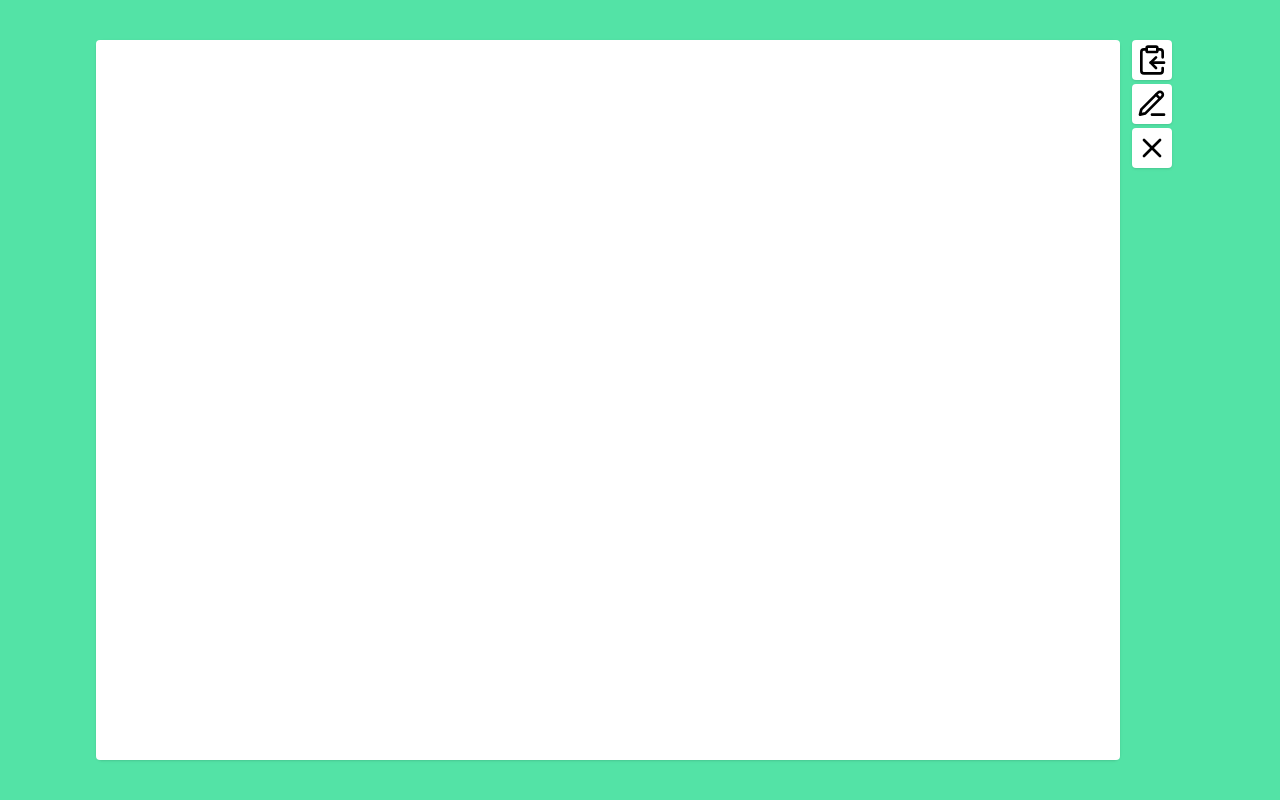
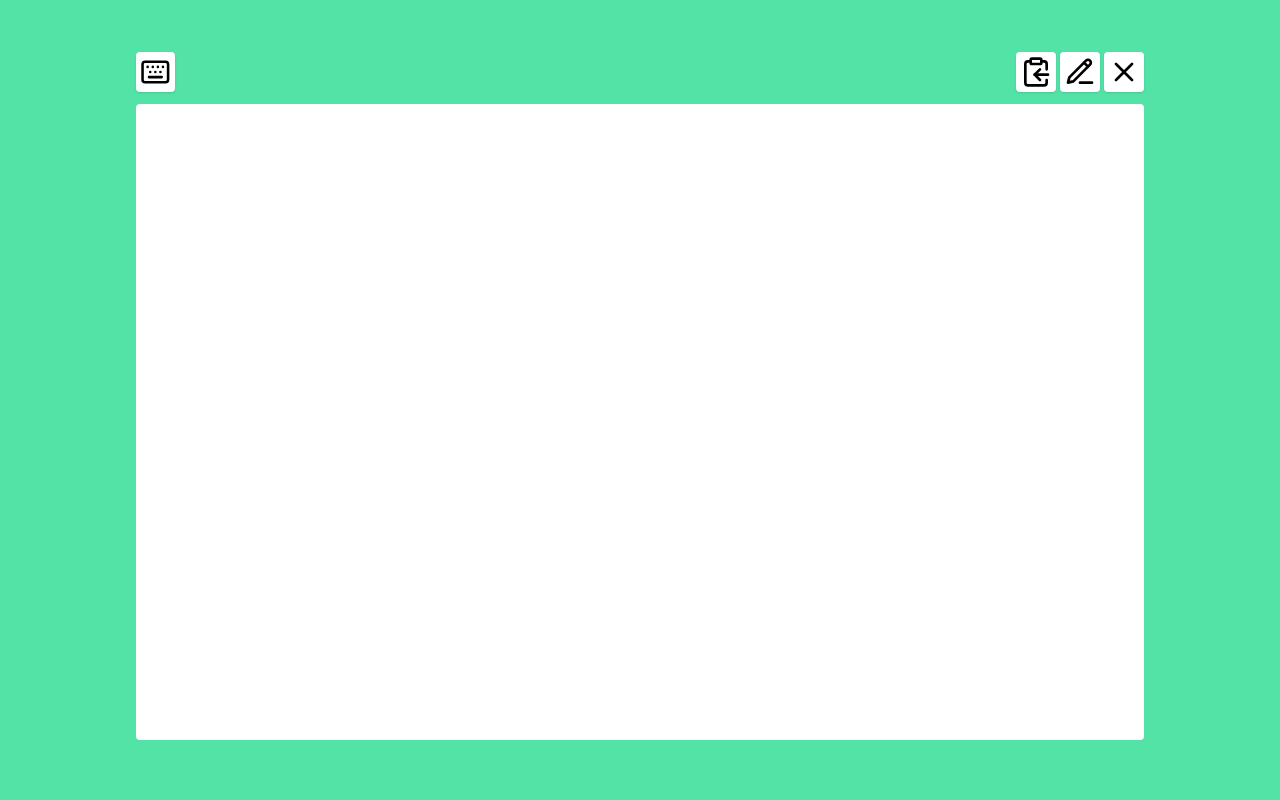
Before and after one commit to ysrtyfn/osmani-klavye, a Next.js app: page / in a window 1280 px wide. Built offline with nearby package versions, Linux system fonts and the light colour scheme.

Commit message:
Takdim kısmı tertiplendi.

```diff
--- a/src/iskele/kalipTatbikatlari/MetinTatbikati.ts
+++ b/src/iskele/kalipTatbikatlari/MetinTatbikati.ts
@@ -31,7 +31,8 @@ export class MetinTatbikati implements MetinMukavelesi {
 
     if (öncekiHarf === "ا" && harfiOsmani === "ا") {
       this.metin = this.metin.slice(0, -1);
-      harfiOsmani = "آ";
+      // harfiOsmani = "آ";
+      harfiOsmani = "\u0622";
     }
     // else if (harfiOsmani !== "" && harfiOsmani !== "-") {
     //   console.log("Bu harfi eklenmeli: " + harf);
@@ -51,7 +52,8 @@ export class MetinTatbikati implements MetinMukavelesi {
 
     if (öncekiHarf === "ا" && harfiOsmani === "ا") {
       metinİlkKısım = metinİlkKısım.slice(0, -1);
-      harfiOsmani = "آ";
+      // harfiOsmani = "آ";
+      harfiOsmani = "\u0622";
       karetHareketMiktarı = 0;
     }
 
@@ -69,7 +71,8 @@ export class MetinTatbikati implements MetinMukavelesi {
 
     if (öncekiHarf === "ا" && harfiOsmani === "ا") {
       metinİlkKısım = metinİlkKısım.slice(0, -1);
-      harfiOsmani = "آ";
+      // harfiOsmani = "آ";
+      harfiOsmani = "\u0622";
       karetHareketMiktarı = 0;
     }
 
--- /dev/null
+++ b/src/nuve/cengeller/useZir.ts
@@ -0,0 +1,13 @@
+import { useState, useCallback } from "react";
+
+type nevZir = [hal: boolean, zirle: () => void];
+
+export default function useZir(ilkHal = false): nevZir {
+  const [hal, setZirHalini] = useState(ilkHal);
+
+  const zirle = useCallback(() => {
+    setZirHalini((v) => !v);
+  }, []);
+
+  return [hal, zirle];
+}
--- a/src/nuve/latinidenOsmaniye.ts
+++ b/src/nuve/latinidenOsmaniye.ts
@@ -69,7 +69,8 @@ export function latinidenOsmaniye(
       if (shiftBasiliMi) {
         return "ع";
       } else if (altBasiliMi) {
-        return "أ";
+        // return "أ";
+        return "\u0623";
       }
       return "ا";
 
--- a/src/takdim/sahneler/MerkeziSahne.tsx
+++ b/src/takdim/sahneler/MerkeziSahne.tsx
@@ -1,4 +1,4 @@
-import { ClipboardCopy, PencilLine, X } from "lucide-react";
+import { ClipboardCopy, Keyboard, PencilLine, X } from "lucide-react";
 import { Toaster } from "sonner";
 
 import { MerkeziSahneMuavini } from "@/takdim/muavinler/MerkeziSahneMuavini";
@@ -8,12 +8,15 @@ import { useEffect, useRef, useState } from "react";
 import { Metin, alBoşMetni } from "@/ihtisas/nevler/Metin";
 import { Harf } from "@/ihtisas/nevler/Harf";
 import HarfTuşlarıKısmı from "../unsurlar/HarfTuşlarıKısmı";
+import useZir from "@/nuve/cengeller/useZir";
+import { cn } from "@/nuve/aletler";
 
 const metinTatbikati = new MetinTatbikati();
 const { metniSil, metniKopyala, metniTertiple, tuşaBasılınca, tuşBırakılınca, tuşTıklanınca } =
   MerkeziSahneMuavini(metinTatbikati);
 
 export function MerkeziSahne() {
+  const [tuşlarAşikarMı, zirleTuşlarıAşikarMestur] = useZir(false);
   const [metin, metniDeğiştir] = useState<Metin>(alBoşMetni());
   const metinSahasıİması = useRef<HTMLTextAreaElement>(null);
   const karetMevkisiİması = useRef<number>(0);
@@ -36,19 +39,13 @@ export function MerkeziSahne() {
 
   return (
     <>
-      <main className="my-[5vh] flex w-full flex-col justify-center gap-8 px-4 xl:max-w-screen-xl">
-        <section className="flex w-full justify-center">
-          <MetinSahası
-            ref={metinSahasıİması}
-            metin={metin}
-            karetMevkisi={karetMevkisiİması.current}
-            metniDeğiştir={metniDeğiştir}
-            tuşaBasılınca={tuşaBasılınca}
-            tuşBırakılınca={tuşBırakılınca}
-            className="h-[90vh] max-w-screen-lg rounded-md shadow"
+      <main className="my-[5vh] flex min-h-[90vh] w-full max-w-screen-lg flex-col items-center justify-center px-2">
+        <section className="flex h-[4rem] w-full select-none items-center justify-between gap-1 ">
+          <Keyboard
+            className="h-10 w-10 rounded bg-white p-1 shadow hover:bg-white/75"
+            onClick={zirleTuşlarıAşikarMestur}
           />
-
-          <section className="flex w-16 select-none flex-col items-center justify-start gap-1 ">
+          <div className="flex h-[4rem] w-full select-none items-center justify-end gap-1">
             <ClipboardCopy
               className="h-10 w-10 rounded bg-white p-1 shadow hover:bg-white/75"
               onClick={() => {
@@ -70,10 +67,23 @@ export function MerkeziSahne() {
                 metniDeğiştir(silinmişMetin);
               }}
             />
-          </section>
+          </div>
         </section>
 
-        {/* <HarfTuşlarıKısmı tuşTıklanınca={tuşTıklandığında} /> */}
+        <MetinSahası
+          ref={metinSahasıİması}
+          metin={metin}
+          karetMevkisi={karetMevkisiİması.current}
+          metniDeğiştir={metniDeğiştir}
+          tuşaBasılınca={tuşaBasılınca}
+          tuşBırakılınca={tuşBırakılınca}
+          className={cn(
+            "mb-5 w-full max-w-screen-lg grow rounded-md transition-all duration-300",
+            // tuşlarAşikarMı ? " " : "",
+          )}
+        />
+
+        {tuşlarAşikarMı && <HarfTuşlarıKısmı tuşTıklanınca={tuşTıklandığında} />}
       </main>
 
       <Toaster richColors closeButton position="top-right" />
--- a/src/takdim/unsurlar/HarfTuşlarıKısmı.tsx
+++ b/src/takdim/unsurlar/HarfTuşlarıKısmı.tsx
@@ -4,28 +4,30 @@ import HarfTuşlarıKısmıHususiyetleri from "./HarfTuşlarıKısmıHususiyetle
 
 const HarfTuşlarıKısmı = ({ tuşTıklanınca }: HarfTuşlarıKısmıHususiyetleri) => {
   return (
-    <>
-      <section className="flex select-none flex-row-reverse flex-wrap justify-center gap-2 ">
+    <section className="flex flex-col gap-1">
+      <div className="flex select-none flex-row-reverse flex-wrap justify-center gap-1">
         {harfler.map((harf, ibre) => {
-          return <HarfTuşu harf={harf} tıklanınca={tuşTıklanınca} key={"harf-tuşu-" + ibre} />;
+          return <HarfTuşu harf={harf} tıklanınca={tuşTıklanınca} className="w-10 p-2" key={"harf-tuşu-" + ibre} />;
         })}
-      </section>
-      <section className="flex select-none flex-row-reverse flex-wrap justify-center gap-2 ">
+      </div>
+      <div className="flex select-none flex-row-reverse flex-wrap justify-center gap-1">
         {rakamlar.map((rakam, ibre) => {
-          return <HarfTuşu harf={rakam} tıklanınca={tuşTıklanınca} key={"rakam-tuşu-" + ibre} />;
+          return <HarfTuşu harf={rakam} tıklanınca={tuşTıklanınca} className="w-10 p-2" key={"rakam-tuşu-" + ibre} />;
         })}
-      </section>
-      <section className="flex select-none flex-row-reverse flex-wrap justify-center gap-2 ">
+      </div>
+      <div className="flex select-none flex-row-reverse flex-wrap justify-center gap-1">
         {noktalama.map((noktalama, ibre) => {
-          return <HarfTuşu harf={noktalama} tıklanınca={tuşTıklanınca} key={"noktalama-tuşu-" + ibre} />;
+          return (
+            <HarfTuşu harf={noktalama} tıklanınca={tuşTıklanınca} className="w-10 p-2" key={"noktalama-tuşu-" + ibre} />
+          );
         })}
-      </section>
-      <section className="flex select-none flex-row-reverse flex-wrap justify-center gap-2 ">
+      </div>
+      <div className="flex select-none flex-row-reverse flex-wrap justify-center gap-1">
         {işaretler.map((işaret, ibre) => {
-          return <HarfTuşu harf={işaret} tıklanınca={tuşTıklanınca} key={"işaret-tuşu-" + ibre} />;
+          return <HarfTuşu harf={işaret} tıklanınca={tuşTıklanınca} className="w-10 p-4" key={"işaret-tuşu-" + ibre} />;
         })}
-      </section>
-    </>
+      </div>
+    </section>
   );
 };
 
--- a/src/takdim/unsurlar/HarfTuşu.tsx
+++ b/src/takdim/unsurlar/HarfTuşu.tsx
@@ -1,17 +1,27 @@
 "use client";
 
+import { cn } from "@/nuve/aletler";
 import HarfTuşuHususiyetleri from "@/takdim/unsurlar/HarfTuşuHususiyetleri";
 
-const HarfTuşu = ({ harf, tıklanınca }: HarfTuşuHususiyetleri) => {
+const HarfTuşu = ({ harf, tıklanınca, className }: HarfTuşuHususiyetleri) => {
   return (
-    <div className="flex flex-col items-center justify-center">
-      <h1 className="mb-1 text-xl">{harf.latini}</h1>
-      <button
-        onClick={() => tıklanınca(harf)}
-        className="rounded-lg bg-zümrüt-200 px-3 py-0 font-amiri text-lg shadow-sm hover:shadow-md sm:px-4 sm:py-2 sm:text-3xl">
-        {<>{harf.osmani}</>}
-      </button>
-    </div>
+    // <div className="flex flex-col items-center justify-center">
+    //   <h1 className="mb-1 text-xl">{harf.latini}</h1>
+    //   <button
+    //     onClick={() => tıklanınca(harf)}
+    //     className="rounded bg-white font-amiri text-lg shadow sm:p-2 sm:text-2xl">
+    //     {<>{harf.osmani}</>}
+    //   </button>
+    // </div>
+
+    <button
+      onClick={() => tıklanınca(harf)}
+      className={cn(
+        "rounded bg-white font-amiri text-lg shadow hover:bg-white/75 hover:shadow-sm sm:text-2xl",
+        className,
+      )}>
+      {<>{harf.osmani}</>}
+    </button>
   );
 };
 
--- a/src/takdim/unsurlar/HarfTuşuHususiyetleri.ts
+++ b/src/takdim/unsurlar/HarfTuşuHususiyetleri.ts
@@ -3,6 +3,7 @@ import { Harf } from "@/ihtisas/nevler/Harf";
 type HarfTuşuHususiyetleri = {
   harf: Harf;
   tıklanınca: (harf: Harf) => void;
+  className?: string;
 };
 
 export default HarfTuşuHususiyetleri;
--- a/src/takdim/unsurlar/MetinSahası.tsx
+++ b/src/takdim/unsurlar/MetinSahası.tsx
@@ -46,7 +46,7 @@ const MetinSahası = forwardRef(
     }, [id_osmaniMetinSahası, metin, karetİbresi, karetMevkisi]);
 
     return (
-      <div className={cn(className, "flex grow flex-col")}>
+      <section className={cn(className, "flex flex-col justify-center")}>
         <label htmlFor={id_osmaniMetinSahası} className="mb-1 hidden pl-2 text-xl font-bold">
           Osmani Metin:
         </label>
@@ -64,7 +64,7 @@ const MetinSahası = forwardRef(
             console.log("🚀 ~ file: MetinSahası.tsx:65 ~ onChange:", "");
           }}
         />
-      </div>
+      </section>
     );
   },
 );
```
Also changed, not shown: tsconfig.json (+18 -4 lines).
